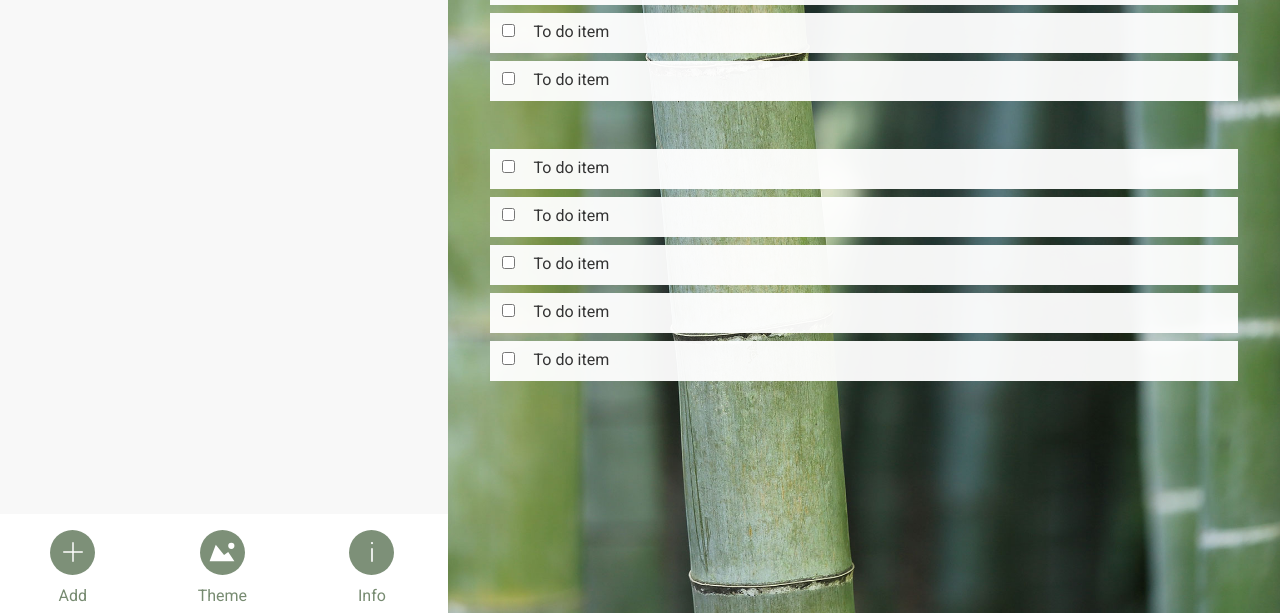
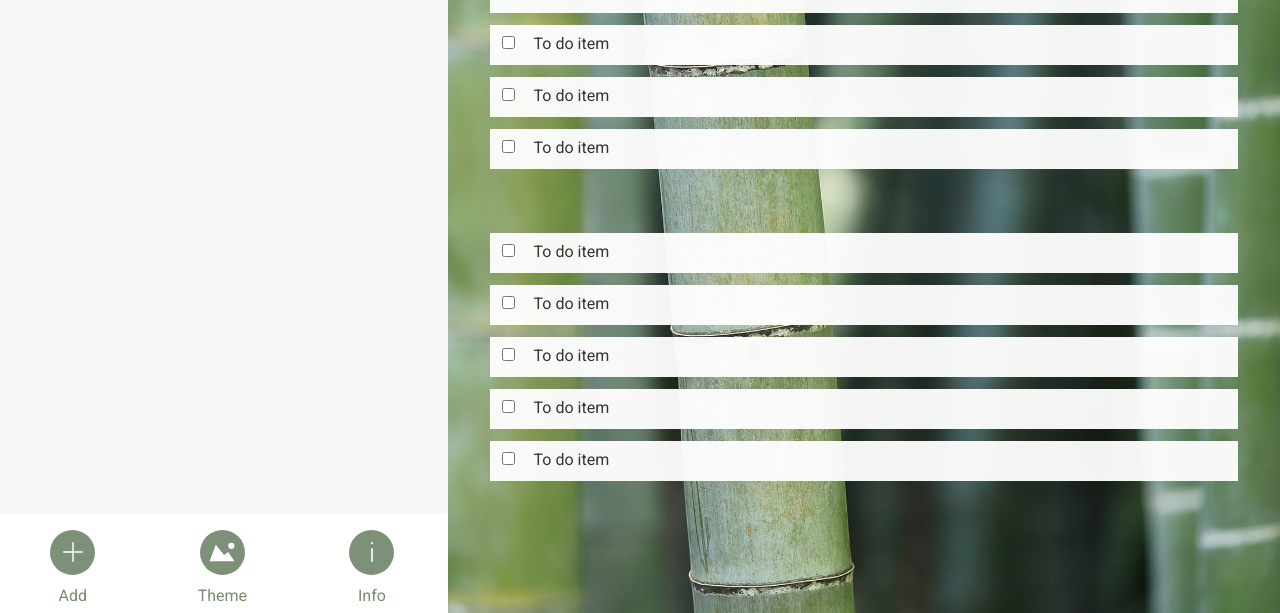
Before and after one commit to amanbis/angular-clipboard, a plain HTML site: page design.html in a window 1280 px wide. Shown: the part 187-800 px from the top of the page. Drawn offline with nearby package versions, Linux system fonts and the light colour scheme.

Commit message:
Fixed spacing between task container and list title

```diff
--- a/css/main.css
+++ b/css/main.css
@@ -236,18 +236,18 @@ nav {
 
 .task-container {
 	width: 100%;
-	padding: 3em 0;
+	padding: 6em 0;
 }
 
 .current {
-	margin-bottom: 3em;
+	margin-bottom: 4em;
 }
 
 .task {
 	background: rgba(255, 255, 255, 0.95);
 	width: 90%;
 	height: 2.5em;
-	margin: 0.5em auto;
+	margin: 0.75em auto;
 }
 
 .checkbox {
--- a/design.html
+++ b/design.html
@@ -46,7 +46,7 @@
 			<div class="content" ng-class="{ 'visible': taskView }">
 				<div class="content-bg" ng-class="theme.bgImg">
 
-					<div ng-style="{'background-color':theme.colorRGBA.light}" class="title-container">
+					<div ng-style="{'background-color':theme.colorRGB.light}" class="title-container">
 						<div class="list-title">
 							<a ng-click="taskView = false" href="#"><div class="back-btn"></div></a>
 							<div class="title"><h1>List Title</h1></div>
```
